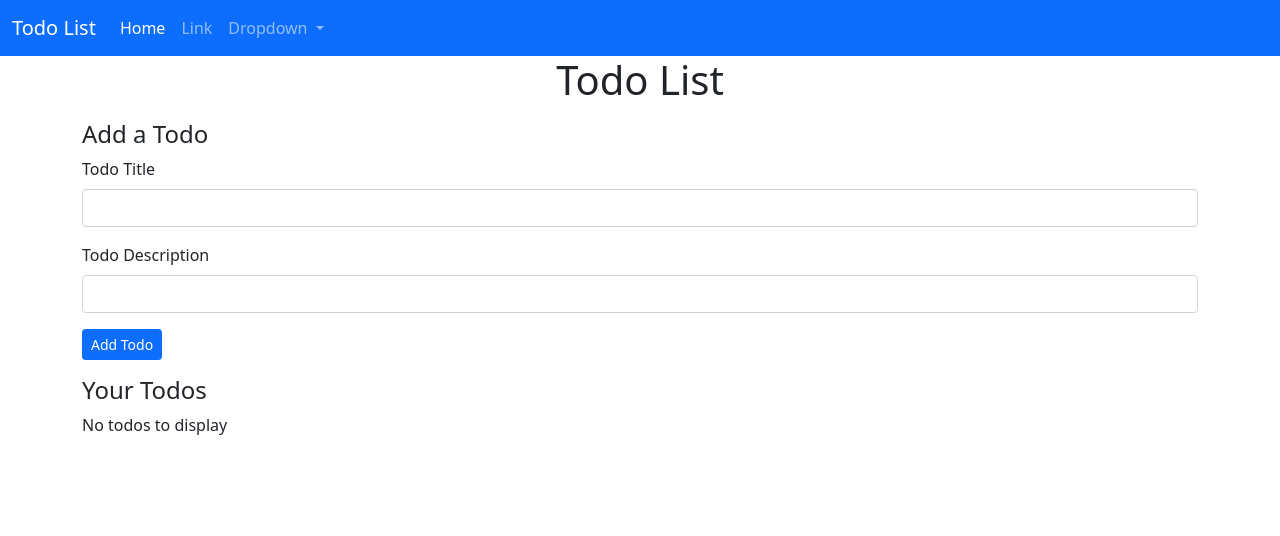
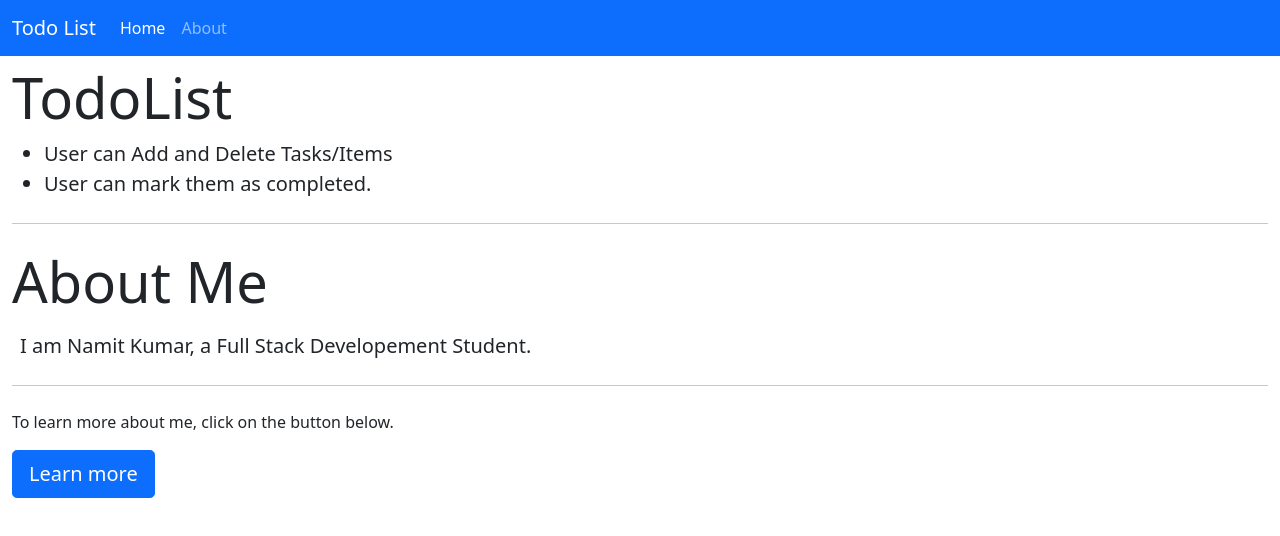
Before and after one commit to NamitKumar16/Todo-List-src, an Angular app: page /about in a window 1280 px wide. Before the commit this address led to /. Shown: the top 536 px of the page. Built offline with nearby package versions, Linux system fonts and the light colour scheme.

Commit message:
Almost Done
A bit of CSS/Bootstrap required.

```diff
--- /dev/null
+++ b/src/app/MyComponents/about/about.component.html
@@ -0,0 +1,17 @@
+<div class="jumbotron container-fluid mt-2">
+  <h1 class="display-4">TodoList</h1>
+    <ul class="lead">
+      <li>
+User can Add and Delete Tasks/Items
+      </li>
+      <li>
+        User can mark them as completed.
+      </li>
+    </ul>
+  <hr class="my-4">
+  <h1 class="display-4">About Me</h1>
+  <p class="lead ms-2 mt-3">I am Namit Kumar, a Full Stack Developement Student.</p>
+  <hr class="my-4">
+  <p>To learn more about me, click on the button below.</p>
+  <a class="btn btn-primary btn-lg" href="https://github.com/NamitKumar16" role="button">Learn more</a>
+</div>
--- /dev/null
+++ b/src/app/MyComponents/about/about.component.ts
@@ -0,0 +1,15 @@
+import { Component, OnInit } from '@angular/core';
+
+@Component({
+  selector: 'app-about',
+  templateUrl: './about.component.html',
+  styleUrls: ['./about.component.css']
+})
+export class AboutComponent implements OnInit {
+
+  constructor() { }
+
+  ngOnInit(): void {
+  }
+
+}
--- a/src/app/app-routing.module.ts
+++ b/src/app/app-routing.module.ts
@@ -1,10 +1,15 @@
+import { AboutComponent } from './MyComponents/about/about.component';
+import { TodosComponent } from './MyComponents/todos/todos.component';
 import { NgModule } from '@angular/core';
 import { RouterModule, Routes } from '@angular/router';
 
-const routes: Routes = [];
+const routes: Routes = [
+  { path: '', component: TodosComponent },
+  { path: 'about', component: AboutComponent },
+];
 
 @NgModule({
   imports: [RouterModule.forRoot(routes)],
-  exports: [RouterModule]
+  exports: [RouterModule],
 })
-export class AppRoutingModule { }
+export class AppRoutingModule {}
--- a/src/app/app.component.html
+++ b/src/app/app.component.html
@@ -1,6 +1,6 @@
 <nav class="navbar navbar-expand-lg navbar-dark bg-primary">
   <div class="container-fluid">
-    <a class="navbar-brand" href="#">Todo List</a>
+    <a class="navbar-brand" routerLink="/">Todo List</a>
     <button class="navbar-toggler" type="button" data-bs-toggle="collapse" data-bs-target="#navbarSupportedContent"
       aria-controls="navbarSupportedContent" aria-expanded="false" aria-label="Toggle navigation">
       <span class="navbar-toggler-icon"></span>
@@ -8,27 +8,14 @@
     <div class="collapse navbar-collapse" id="navbarSupportedContent">
       <ul class="navbar-nav me-auto mb-2 mb-lg-0">
         <li class="nav-item">
-          <a class="nav-link active" aria-current="page" href="#">Home</a>
+          <a class="nav-link active" aria-current="page" routerLink="/">Home</a>
         </li>
         <li class="nav-item">
-          <a class="nav-link" href="#">Link</a>
+          <a class="nav-link" routerLink="/about">About</a>
         </li>
-        <li class="nav-item dropdown">
-          <a class="nav-link dropdown-toggle" href="#" id="navbarDropdown" role="button" data-bs-toggle="dropdown"
-            aria-expanded="false">
-            Dropdown
-          </a>
-          <ul class="dropdown-menu" aria-labelledby="navbarDropdown">
-            <li><a class="dropdown-item" href="#">Action</a></li>
-            <li><a class="dropdown-item" href="#">Another action</a></li>
-            <li>
-              <hr class="dropdown-divider">
-            </li>
-            <li><a class="dropdown-item" href="#">Something else here</a></li>
-          </ul>
-        </li>
+
       </ul>
     </div>
   </div>
 </nav>
-<app-todos></app-todos>
+<router-outlet></router-outlet>
--- a/src/app/app.module.ts
+++ b/src/app/app.module.ts
@@ -7,13 +7,15 @@ import { TodosComponent } from './MyComponents/todos/todos.component';
 import { TodoItemComponent } from './MyComponents/todo-item/todo-item.component';
 import { AddTodoComponent } from './MyComponents/add-todo/add-todo.component';
 import { FormsModule } from '@angular/forms';
+import { AboutComponent } from './MyComponents/about/about.component';
 
 @NgModule({
   declarations: [
     AppComponent,
     TodosComponent,
     TodoItemComponent,
-    AddTodoComponent
+    AddTodoComponent,
+    AboutComponent
   ],
   imports: [
     BrowserModule,
```
Also changed, not shown: src/app/MyComponents/about/about.component.css (added), 1 other file (tests, documents, lock files or other folders).
